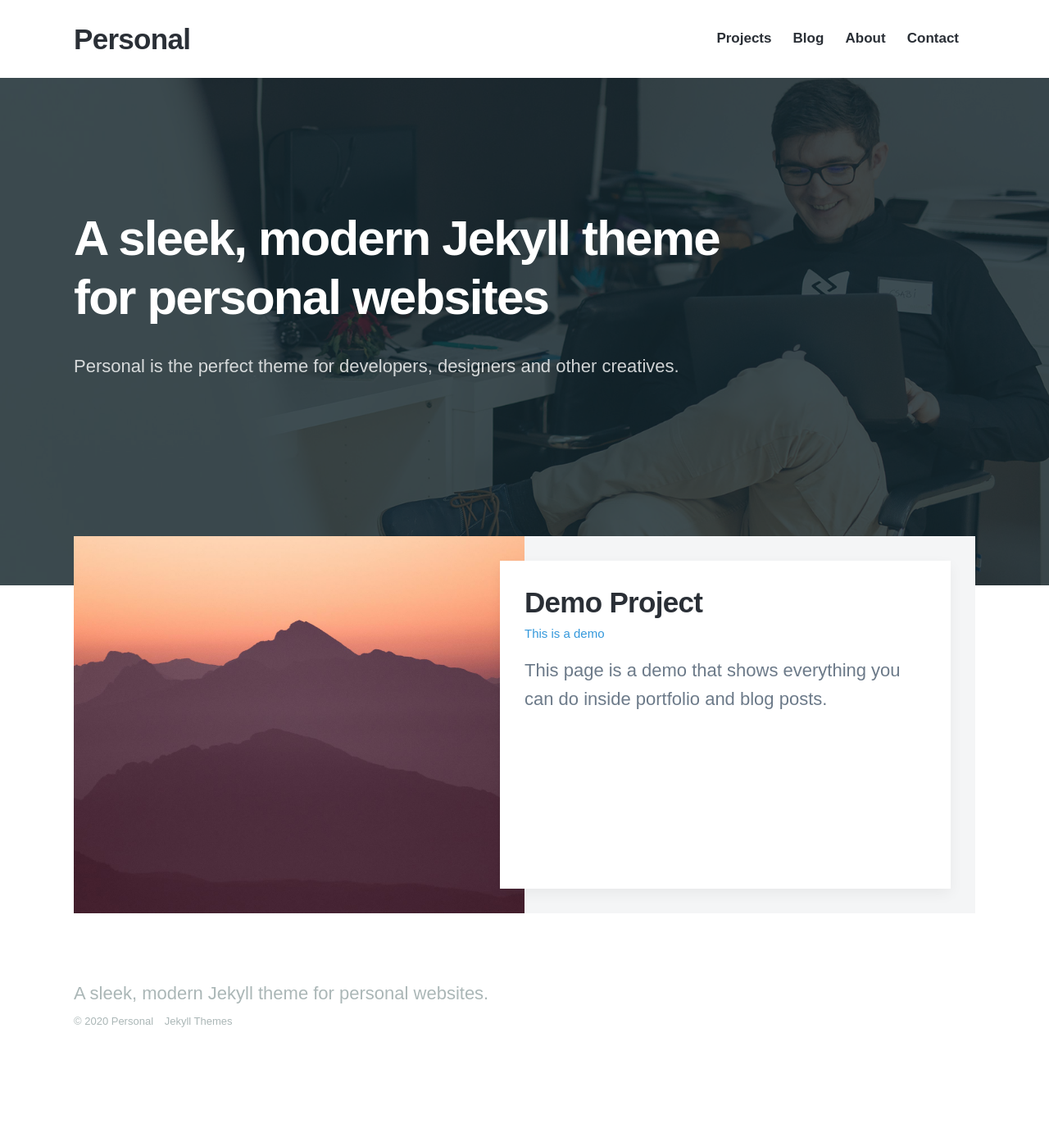
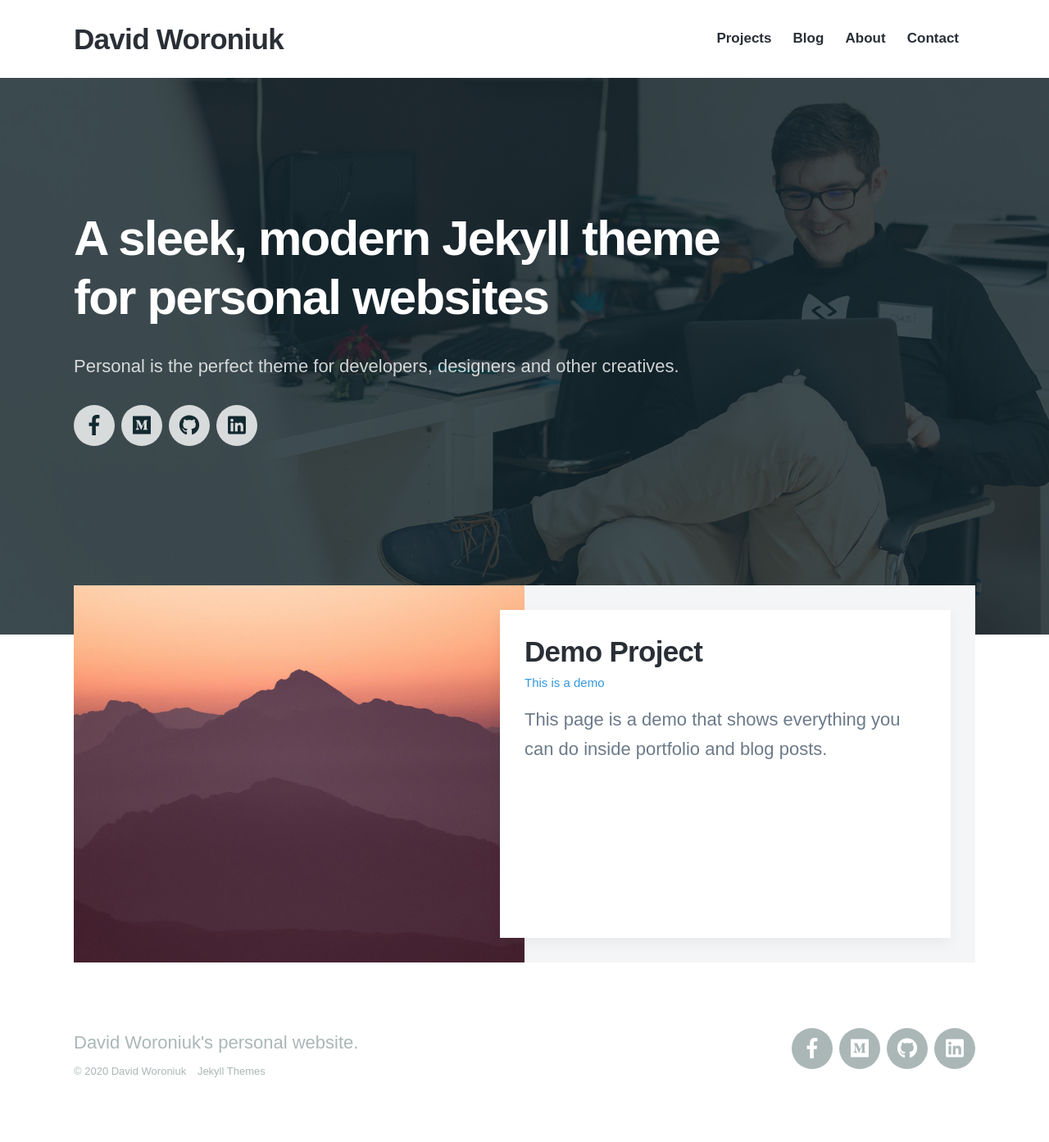
Before and after one commit to David-Woroniuk/Personal-Website, a Jekyll site: the page built from index.html, in a window 1280 px wide. Shown: the whole page at 82% size. Built offline with Jekyll 4.4.1, drawn with Linux system fonts in a browser that asks for light colours; nearby versions of some CDN libraries; some web fonts are replaced; before the commit the page ends 1332 px from its top, so only the background shows below that; some of the changed lines change nothing that is shown.

Commit message:
Update settings.yml

```diff
--- a/_data/settings.yml
+++ b/_data/settings.yml
@@ -1,6 +1,6 @@
 basic_settings:
-  site_title: Personal
-  favicon_image: /images/favicon.png
+  site_title: David Woroniuk
+  favicon_image: /images/Personal_photo.png
 
 header_settings:
   logo_image:
@@ -18,7 +18,7 @@ menu_settings:
       url: '/contact'
 
 footer_settings:
-  footer_tagline: A sleek, modern Jekyll theme for personal websites.
+  footer_tagline: David Woroniuk's personal website.
 
 hero_settings:
   overlay_opacity: 0.8
@@ -27,13 +27,13 @@ post_settings:
   grid_spacing: 10
 
 contact_settings:
-  form_action: ''
+  form_action: 'https://formspree.io/f/xrgoldzp'
   confirmation_url: '/thanks'
   email_subject: 'Contact form submission'
   send_button_text: 'Send Message'
 
 social_settings:
-  facebook_url: ''
+  facebook_url: 'https://www.facebook.com/dworoniuk/'
   twitter_url: ''
   instagram_url: ''
   snapchat_url: ''
@@ -41,7 +41,7 @@ social_settings:
   google-plus_url: ''
   vimeo_url: ''
   pinterest_url: ''
-  medium_url: ''
+  medium_url: 'https://medium.com/@David.W1'
   quora_url: ''
   amazon_url: ''
   apple_url: ''
@@ -50,7 +50,7 @@ social_settings:
   dribbble_url: ''
   behance_url: ''
   deviantart_url: ''
-  github_url: ''
+  github_url: 'https://github.com/David-Woroniuk'
   reddit_url: ''
   flickr_url: ''
   etsy_url: ''
@@ -58,7 +58,7 @@ social_settings:
   soundcloud_url: ''
   spotify_url: ''
   bandcamp_url: ''
-  linkedin_url: ''
+  linkedin_url: 'https://www.linkedin.com/in/davidworoniuk/'
 
 color_settings:
   background_color: '#ffffff'
```
